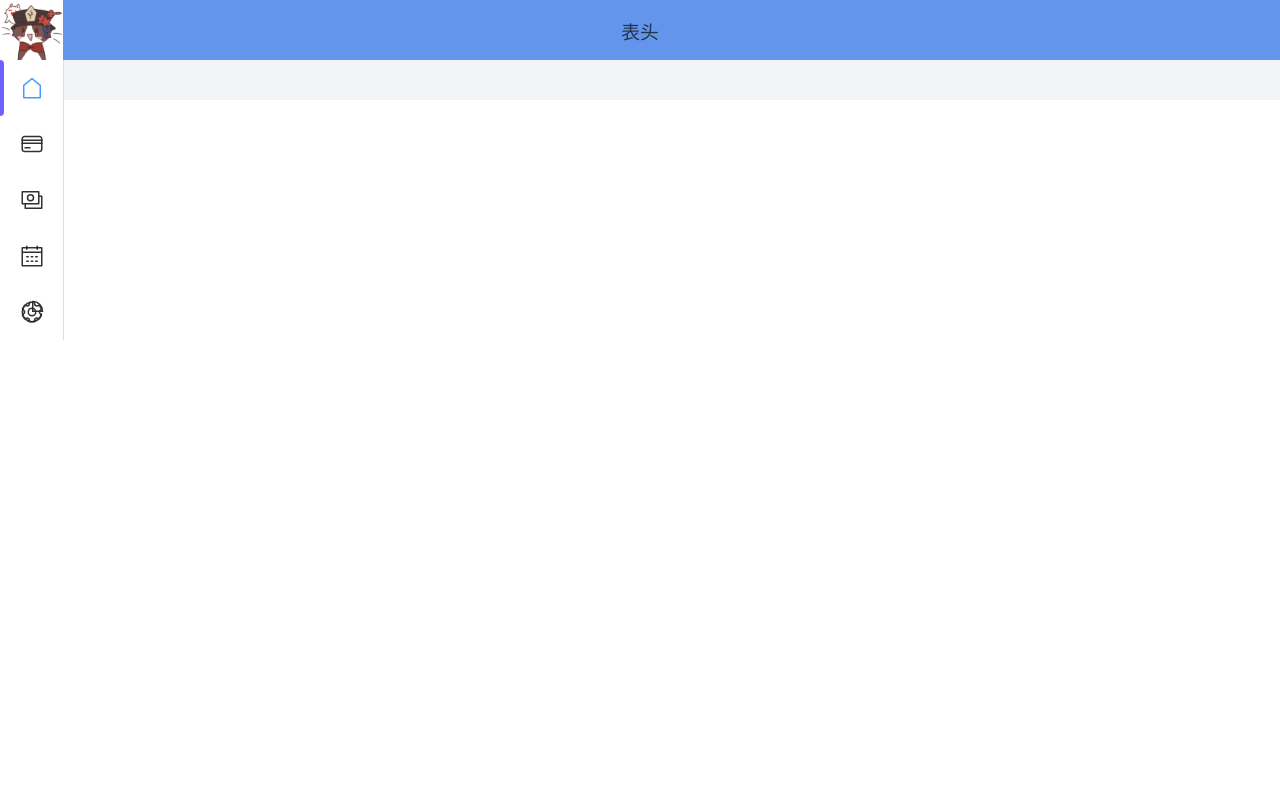
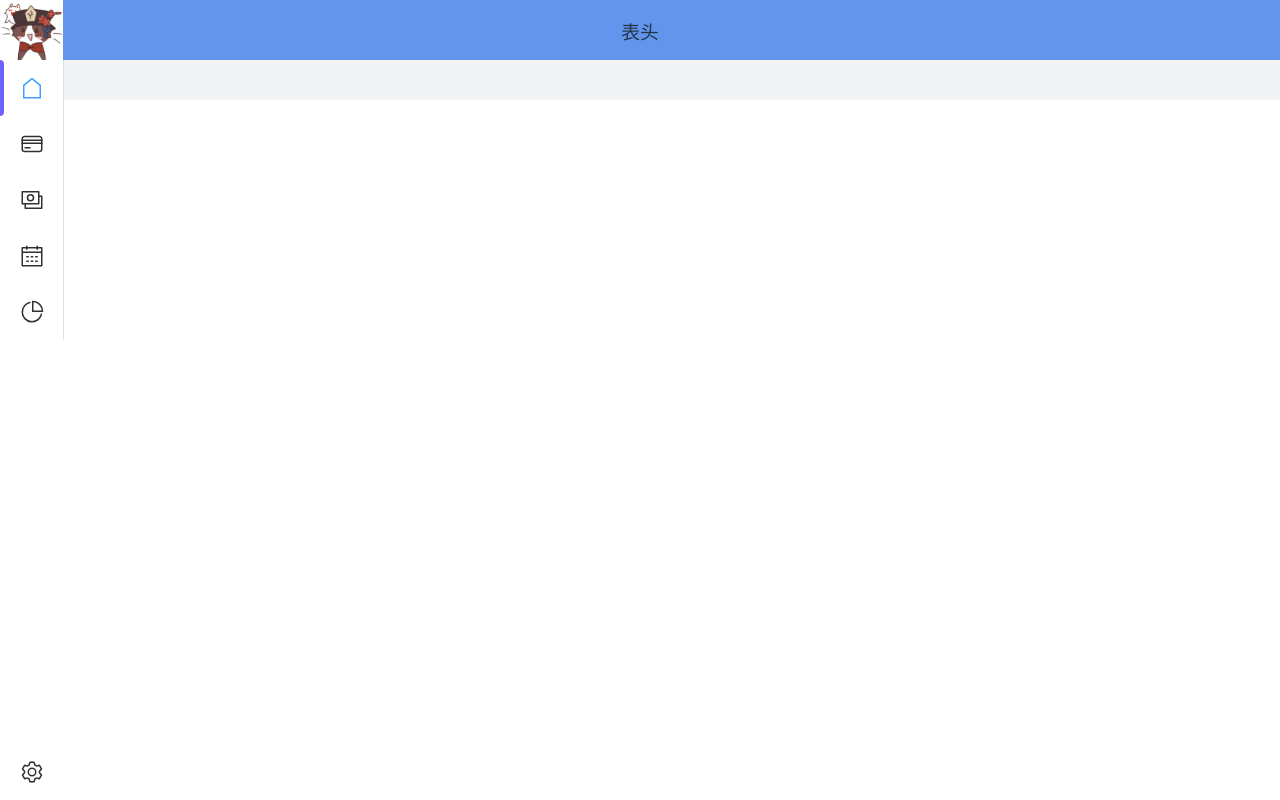
Before and after one commit to TangerineSpecter/HuTaoFortune, a Vue app: page /#/ in a window 1280 px wide. Built offline with nearby package versions, Linux system fonts and the light colour scheme.

Commit message:
fix：修复按钮布局定位

```diff
--- a/src/components/layout/menu/index.vue
+++ b/src/components/layout/menu/index.vue
@@ -30,7 +30,7 @@ const { activeIndex } = getActiveIndex();
 </script>
 <style scoped lang="scss">
 .buttom {
-  position: absolute;
+  position: fixed;
   bottom: 0;
   left: 0;
   width: 100%;
```
